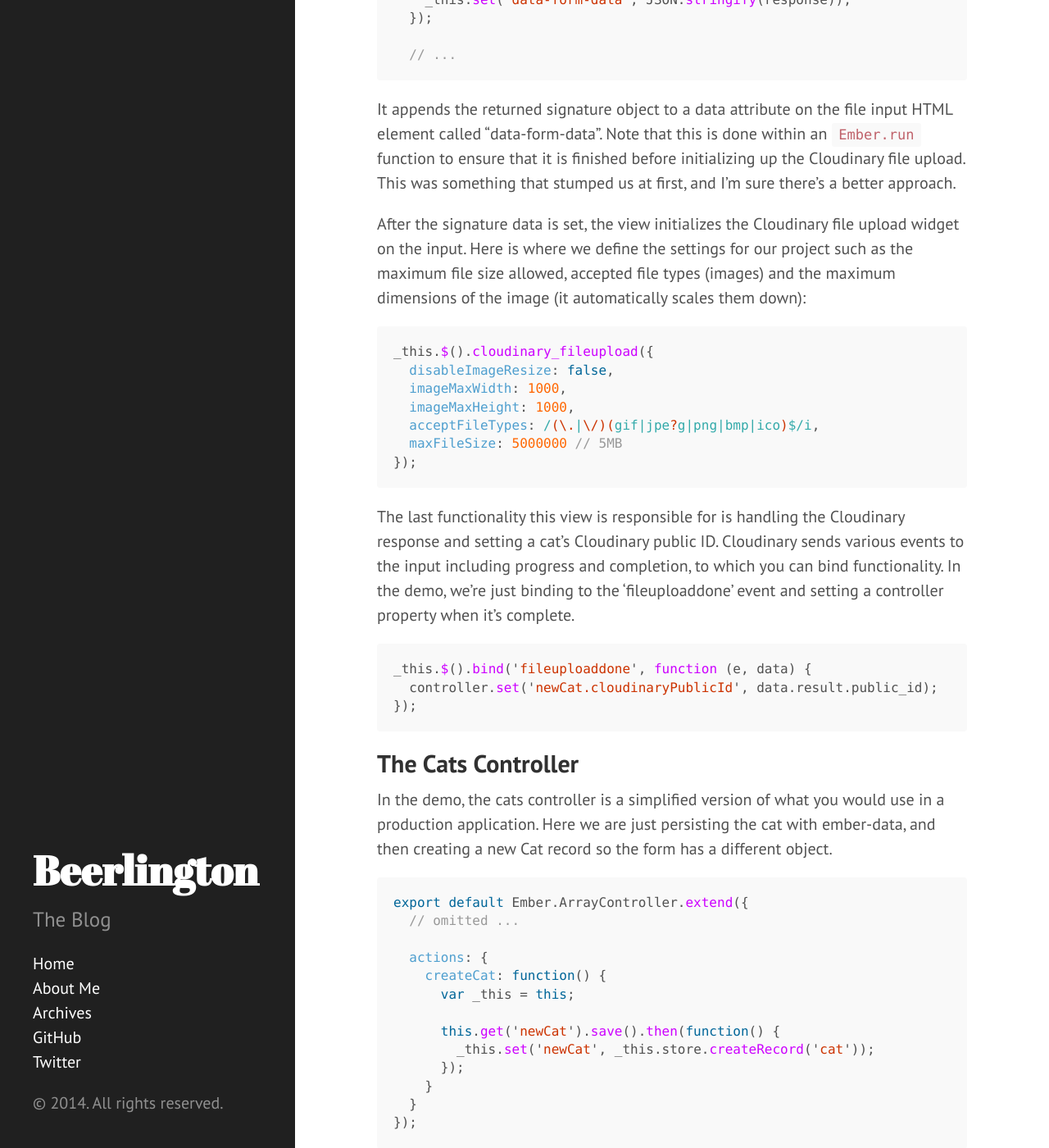
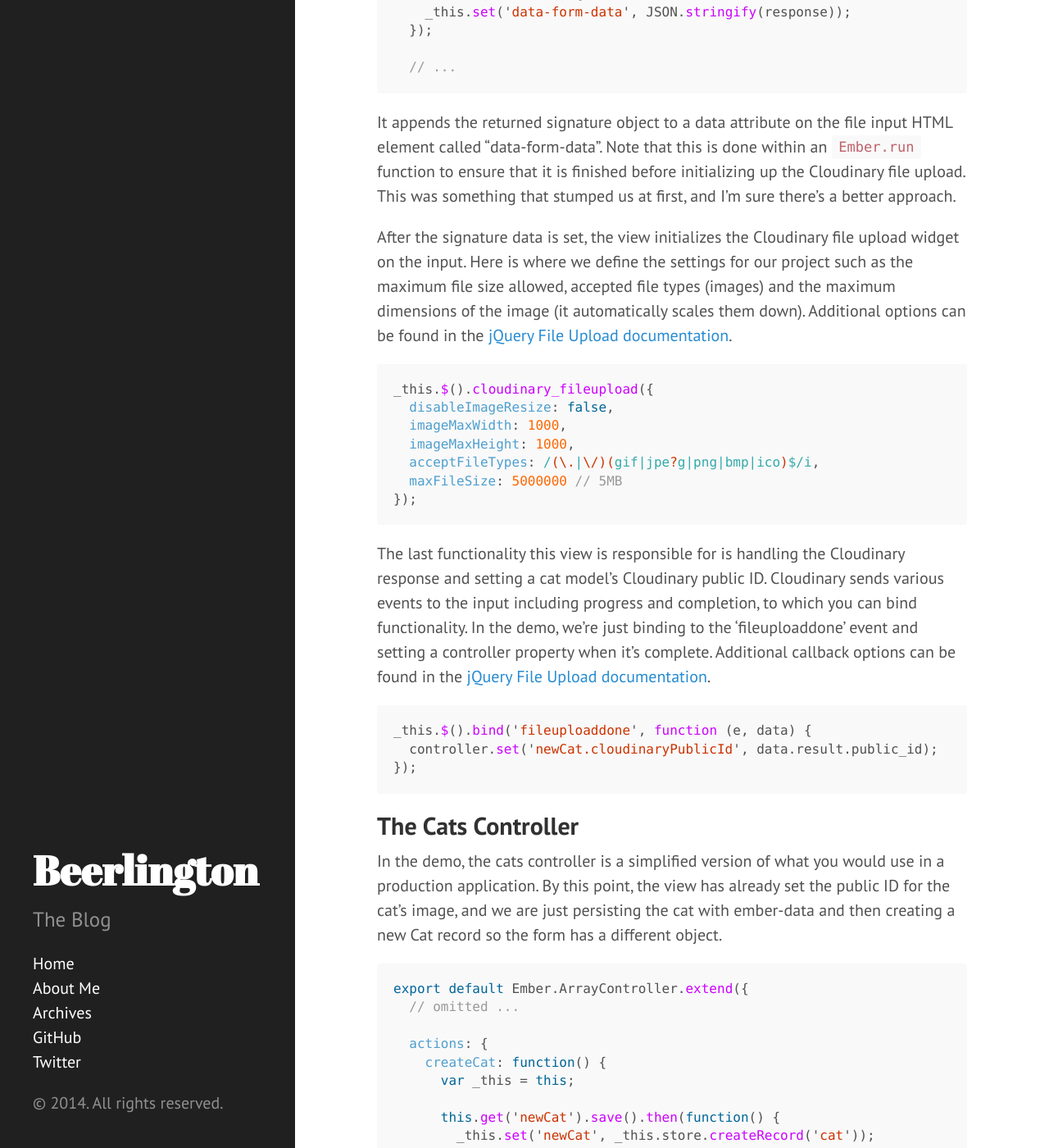
Before and after one commit to beerlington/beerlington.github.com, a Jekyll site: the page built from _posts/2014-07-13-direct-image-uploads-with-emberjs-and-cloudinary.markdown, in a window 1280 px wide and 1400 px high, scrolled down 5572 px. Shown: the whole window at 82% size. Built offline with Jekyll 4.4.1, drawn with Linux system fonts in a browser that asks for light colours; Markdown is read by kramdown in place of the engine named in the settings; comment, search, counter and statistics services are not loaded; some of the changed text lies outside the part shown.

Commit message:
Fixing some nitpicky issues after reviewing

````diff
--- a/_posts/2014-07-13-direct-image-uploads-with-emberjs-and-cloudinary.markdown
+++ b/_posts/2014-07-13-direct-image-uploads-with-emberjs-and-cloudinary.markdown
@@ -37,6 +37,7 @@
 * Images are sent directly to Cloudinary from the browser
 * Cloudinary sends back meta data for each image one at a time, including the "public id" (later used to retrieve images)
 * Browser makes API request to the server to create a new record for each image, and includes the Cloudinary "public id" in the request
+* The image is fetched from Cloudinary on demand by constructing an image URL using the public ID.
 
 Rather than including a bunch of client-specific code that would not be fully functional, I created a simple [Ember application](https://github.com/beerlington/cats-ui) that is backed by a [Rails API](https://github.com/beerlington/cats-api). They are in separate repos because that is how we develop Ember apps at Agilion.
 
@@ -185,7 +184,7 @@
 
 It appends the returned signature object to a data attribute on the file input HTML element called "data-form-data". Note that this is done within an `Ember.run` function to ensure that it is finished before initializing up the Cloudinary file upload. This was something that stumped us at first, and I'm sure there's a better approach.
 
-After the signature data is set, the view initializes the Cloudinary file upload widget on the input.  Here is where we define the settings for our project such as the maximum file size allowed, accepted file types (images) and the maximum dimensions of the image (it automatically scales them down):
+After the signature data is set, the view initializes the Cloudinary file upload widget on the input.  Here is where we define the settings for our project such as the maximum file size allowed, accepted file types (images) and the maximum dimensions of the image (it automatically scales them down). Additional options can be found in the [jQuery File Upload documentation](https://github.com/blueimp/jQuery-File-Upload/wiki/Options#image-preview--resize-options).
 
 ```js
 _this.$().cloudinary_fileupload({
@@ -197,7 +196,7 @@
 });
 ```
 
-The last functionality this view is responsible for is handling the Cloudinary response and setting a cat's Cloudinary public ID. Cloudinary sends various events to the input including progress and completion, to which you can bind functionality. In the demo, we're just binding to the 'fileuploaddone' event and setting a controller property when it's complete.
+The last functionality this view is responsible for is handling the Cloudinary response and setting a cat model's Cloudinary public ID. Cloudinary sends various events to the input including progress and completion, to which you can bind functionality. In the demo, we're just binding to the 'fileuploaddone' event and setting a controller property when it's complete. Additional callback options can be found in the [jQuery File Upload documentation](https://github.com/blueimp/jQuery-File-Upload/wiki/Options#callback-options).
 
 ```js
 _this.$().bind('fileuploaddone', function (e, data) {
@@ -207,10 +206,7 @@
 
 ## The Cats Controller
 
-In the demo, the cats controller is a simplified version of what you
-would use in a production application. Here we are just persisting the cat
-with ember-data, and then creating a new Cat record so the form has a
-different object.
+In the demo, the cats controller is a simplified version of what you would use in a production application. By this point, the view has already set the public ID for the cat's image, and we are just persisting the cat with ember-data and then creating a new Cat record so the form has a different object.
 
 ```js
 export default Ember.ArrayController.extend({
@@ -230,9 +226,9 @@
 
 ## Authentication Signature
 
-Another thing that tripped us up was the process for authenticating the Cloudinary image upload request. Cloudinary requires that you generate an authentication signature on the server and pass it to the client *before* initializing the file upload. It wasn't clear from the Cloudinary documentation *why* this needed to be done or what was actually required to do it.
+Another thing that tripped us up was the process for authenticating the Cloudinary image upload request. Cloudinary requires that you generate an authentication signature on the server and pass it to the client *before* initializing the file upload widget. It wasn't clear from the documentation *why* this needed to be done or what was actually required to do it.
 
-It also seemed counter-intuitive at first that we were depending on the Rails API for something that was supposedly 100% client-side, but from a security standpoint, it makes perfect sense. The authentication signature is a property that is sent to Cloudinary with the images, and is used to authenticate your request.
+The authentication signature is a property that is sent to Cloudinary with the images, and is used to authenticate your request. It seemed counter-intuitive at first that we were depending on the Rails API for something that was supposedly 100% client-side. From a security standpoint, it makes perfect sense because the private key would not be private if it was included in the JavaScript source code.
 
 When the page loads, our application makes a request to the server (via the Cats view) that generates an authentication signature. I've omitted the [controller code to generate the JSON](https://github.com/beerlington/cats-api/blob/master/app/controllers/v1/cloudinary_params_controller.rb), but the request will look something like this:
 
@@ -257,11 +253,9 @@
 
 ## Viewing the images
 
-At this point you have an Ember.js application that can upload images directly to Cloudinary, but what good is that if you can't retrieve and view the images?
+Another frustrating thing about the Cloudinary documentation is that everything we needed for this project was scattered among at least three different sources. After we had image uploads working, the docs we were referencing assumed we would be using our server-side framework (Rails) to render our HTML templates. Since Ember uses Handlebars and the templates are rendered 100% client-side, we needed a different solution.
 
-Another frustrating thing about the Cloudinary documentation is that everything we needed for this project was scattered among at least three different sources. After we had image uploads working, the docs we had referenced assumed we were using our server-side framework (Rails) to render our templates. Since Ember uses Handlebars and the templates are rendered 100% client-side, we needed a different solution.
-
-We ended up creating a helper to handle this functionality, but in retrospect, a component may have been a more semantic option for us.
+In order to view images that are stored in Cloudinary, you need to construct a custom URL that includes the image's public ID, and any options such as image size and scale. We ended up creating a helper to handle this functionality, but in retrospect, a component may have been a more semantic option for us. Additional options for constructing the URL can be found in the [jQuery image manipulation documentation](http://cloudinary.com/documentation/jquery_image_manipulation).
 
 **app/helpers/cloudinary-tag.js** - [GitHub](https://github.com/beerlington/cats-ui/blob/master/app/helpers/cloudinary-tag.js)
 
@@ -283,15 +277,22 @@
 });
 ```
 
-Again, I've omitted the [irrelevant template code](https://github.com/beerlington/cats-ui/blob/master/app/templates/cats.hbs#L5-L14) and only left in what is required to render the HTML image tag:
+Again, I've omitted the [less relevant template code](https://github.com/beerlington/cats-ui/blob/master/app/templates/cats.hbs#L5-L14) and only left in what is required to render the HTML image tag:
 
 **app/templates/cats.hbs** - [GitHub](https://github.com/beerlington/cats-ui/blob/master/app/templates/cats.hbs)
 
 {% highlight html %}
 {% raw %}
-<!-- omitted... -->
-{{cloudinary-tag cloudinaryPublicId}}
-<!-- omitted... -->
+{{#each persistedCats}}
+  <div class="col-lg-6">
+    <div class="thumbnail">
+      {{cloudinary-tag cloudinaryPublicId}}
+      <div class="caption">
+        <h3>{{name}}</h3>
+      </div>
+    </div>
+  </div>
+{{/each}}
 {% endraw %}
 {% endhighlight %}
 
````
Also changed, not shown: other parts of _posts/2014-07-13-direct-image-uploads-with-emberjs-and-cloudinary.markdown (+2 -4 lines).
